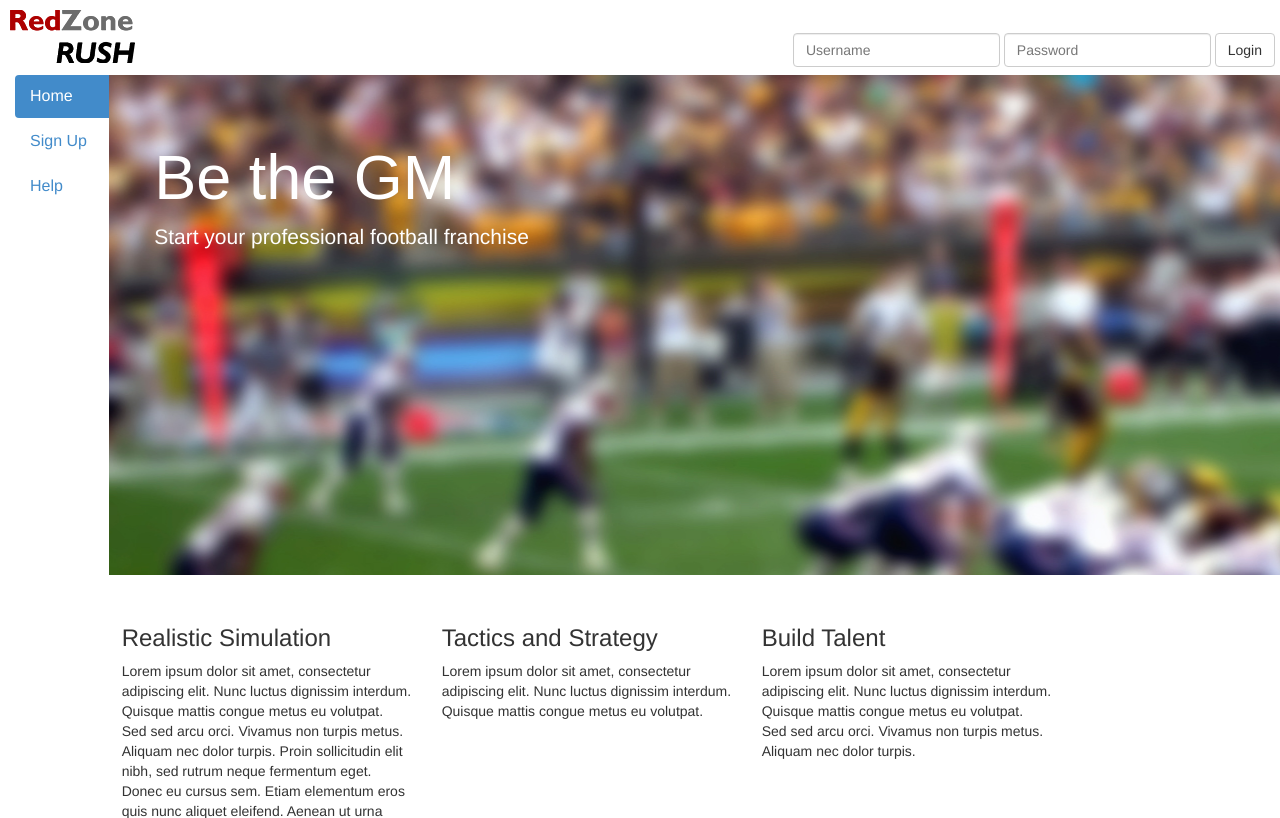
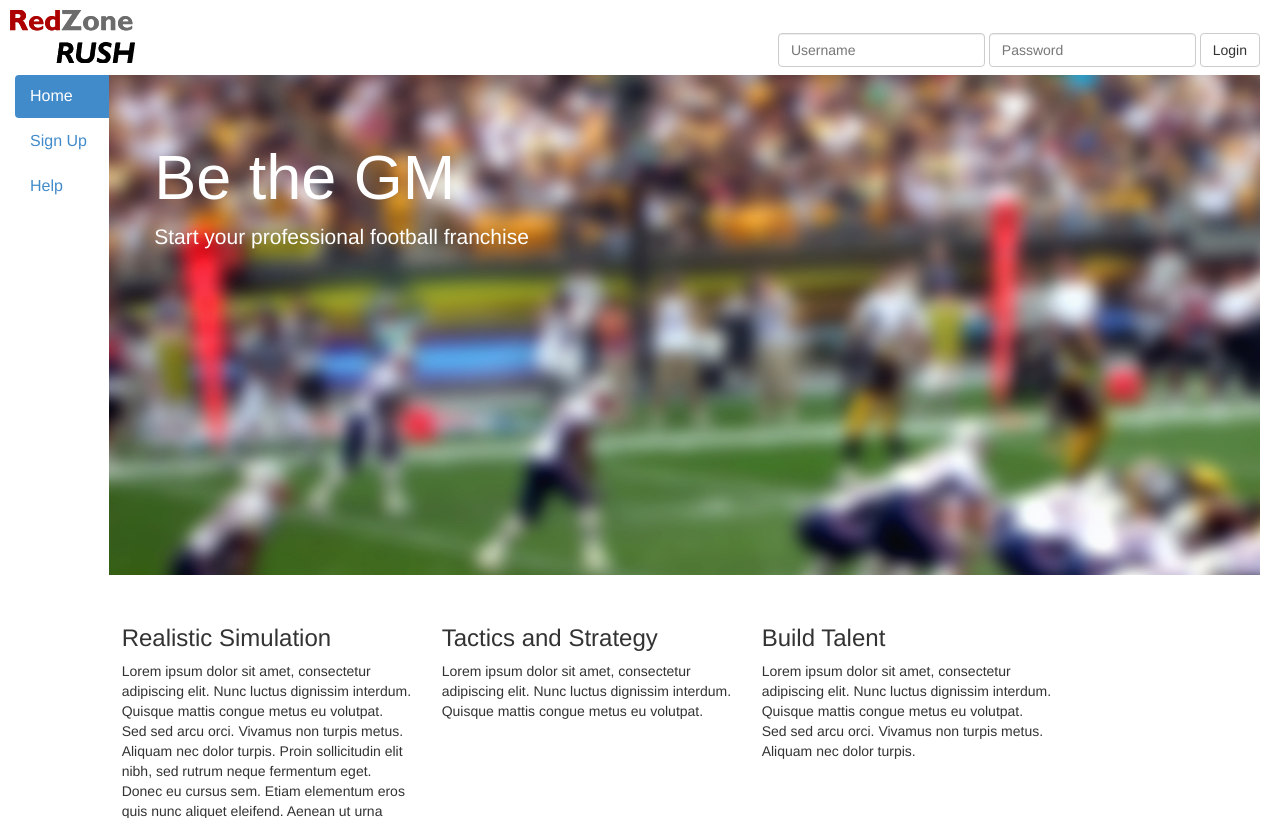
Before and after one commit to sbaner/rz-rush, a PHP site: page / in a window 1280 px wide. Shown: the top 818 px of the page. Run offline with PHP 8.4, Linux system fonts and the light colour scheme.

Commit message:
CSS tweaks

```diff
--- a/main.css
+++ b/main.css
@@ -1,6 +1,7 @@
 .jumbotron {
 	background-image:url('./background.jpg');
 	height: 500px;
+	margin-right:20px;
 }
 
 .jumbotron h1{
@@ -21,7 +22,7 @@
 }
 
 .login-bar {
-	margin-right:5px;
+	margin-right:20px;
 	margin-top:25px;
 }
 
```
